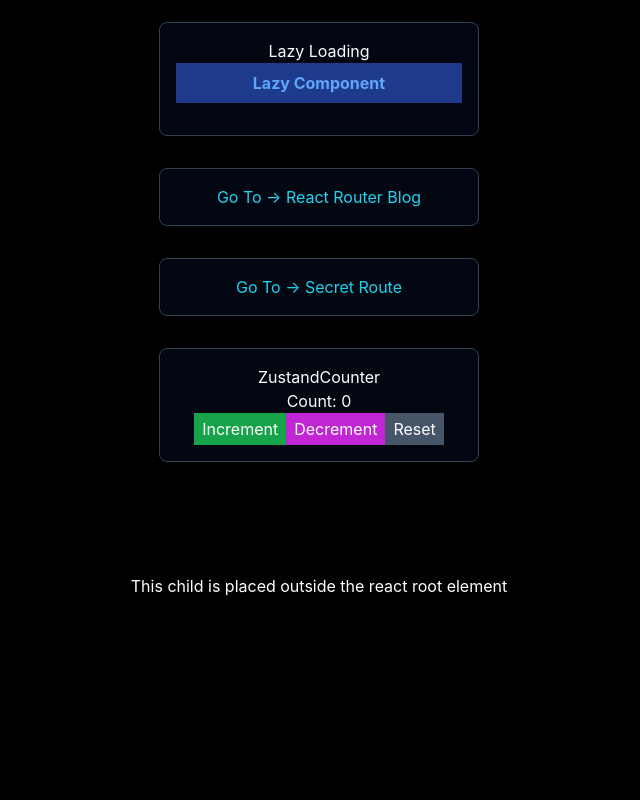
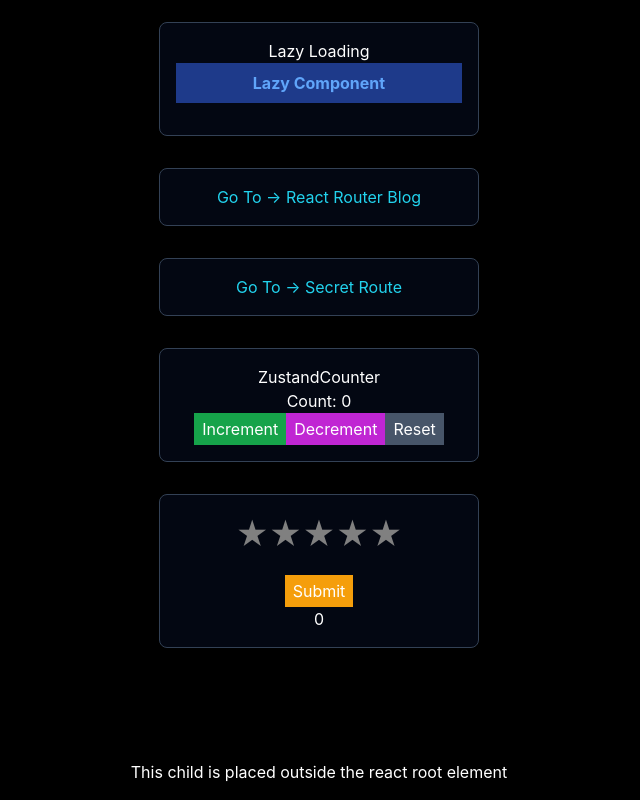
Before and after one commit to emanuelefavero/react-essentials, a React (Vite) app: page / in a window 1280 px wide. Shown: the part 3316-4116 px from the top of the page, without its empty margins (321-961 px from the left). Before the commit the page ends 3930 px from the top, so only its background shows below. Built offline with nearby package versions, Linux system fonts and the light colour scheme.

Commit message:
add StarRating component

```diff
--- /dev/null
+++ b/src/components/StarRating.css
@@ -0,0 +1,30 @@
+/* Hide the radio input visually */
+.star-rating input[type='radio'] {
+  display: none;
+}
+
+/* Style the labels to display stars, defaulting to gray */
+.star-rating label {
+  cursor: pointer;
+  font-size: 2rem; /* Adjust size of stars */
+  color: gray; /* Default star color */
+}
+
+/* Change color of the star and all previous stars to gold when hovered over */
+.star-rating label:hover,
+.star-rating label:hover ~ label,
+.star-rating input[type='radio']:checked ~ label {
+  color: gold; /* Chosen star color */
+}
+
+/* This reverses the document flow for the labels, so we can utilize the sibling combinator effectively */
+/* .star-rating {
+  display: flex;
+  justify-content: flex-end;
+  direction: rtl;
+} */
+
+/* Adjust label order for correct hover behavior */
+.star-rating label {
+  direction: ltr;
+}
--- /dev/null
+++ b/src/components/StarRating.tsx
@@ -0,0 +1,50 @@
+import { useState } from 'react'
+import './StarRating.css' // Assume the CSS is saved in this file
+
+export default function StarRating() {
+  const [rating, setRating] = useState(0)
+  const [submittedRating, setSubmittedRating] = useState<string | null>(null)
+
+  const handleSubmit = (event: React.FormEvent<HTMLFormElement>) => {
+    event.preventDefault()
+    setSubmittedRating(`Your submitted rating is ${rating}`)
+  }
+
+  return (
+    <form onSubmit={handleSubmit}>
+      <div className='star-rating'>
+        {[...Array(5)].map((_, index) => {
+          const ratingValue = index + 1
+
+          return (
+            <label key={index}>
+              <input
+                type='radio'
+                name='rating'
+                value={ratingValue}
+                onClick={() => setRating(ratingValue)}
+              />
+              <span
+                style={{
+                  color: ratingValue <= rating ? 'gold' : 'gray',
+                  fontSize: '2rem',
+                  cursor: 'pointer',
+                }}
+              >
+                ★
+              </span>
+            </label>
+          )
+        })}
+      </div>
+      <button
+        className='bg-amber-500 py-1 px-2 active:bg-amber-600'
+        type='submit'
+      >
+        Submit
+      </button>
+      <h2>{rating}</h2>
+      <h3>{submittedRating && submittedRating}</h3>
+    </form>
+  )
+}
--- a/src/pages/Home.tsx
+++ b/src/pages/Home.tsx
@@ -29,6 +29,7 @@ import ListWithCustomHook from '../components/ListWithCustomHook'
 import UseTransitionHook from '../components/UseTransitionHook'
 import LazyLoading from '../components/LazyLoading'
 import ZustandCounter from '../components/ZustandCounter'
+import StarRating from '../components/StarRating'
 
 // * COMPONENT
 export default function Home() {
@@ -194,6 +195,11 @@ export default function Home() {
         <Card>
           <ZustandCounter />
         </Card>
+
+        {/* Star Rating */}
+        <Card>
+          <StarRating />
+        </Card>
       </main>
 
       <footer className='pb-20'></footer>
```
